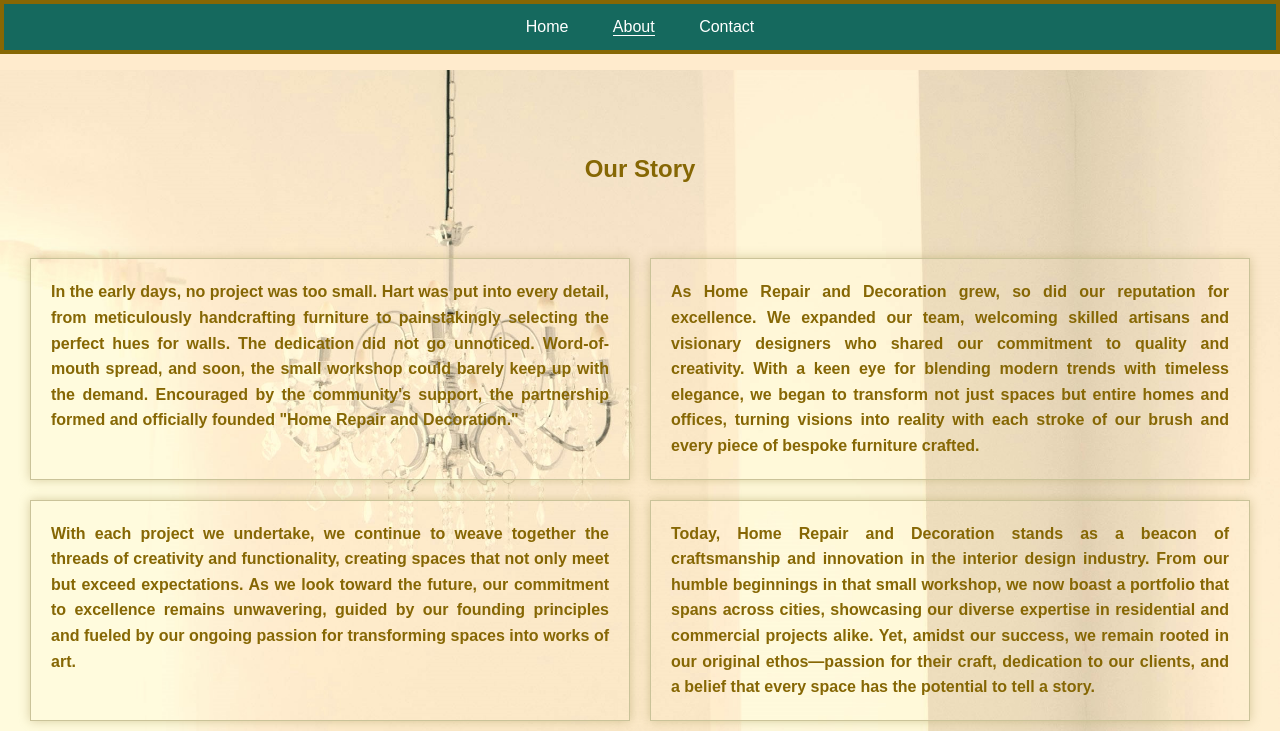
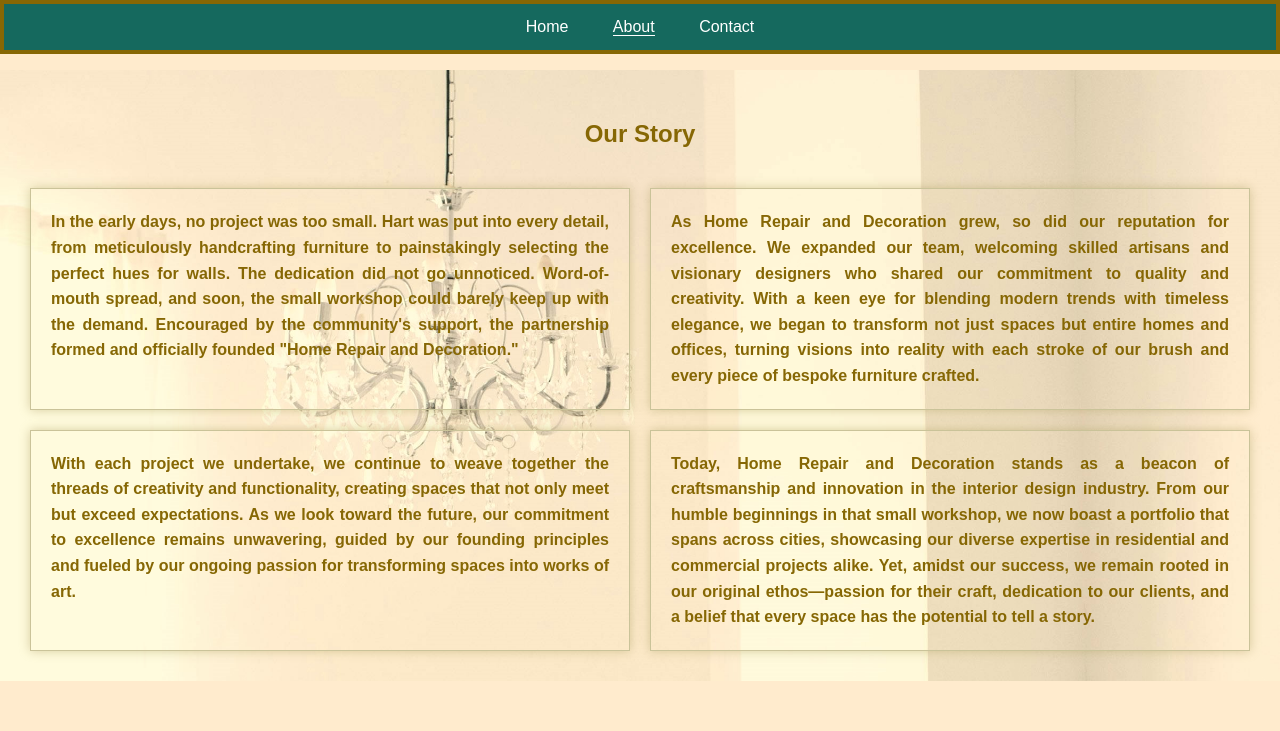
Before and after one commit to DiasDevils/Various_Business, a plain HTML site: page about.html in a window 1280 px wide. Shown: the top 731 px of the page. Drawn offline with Linux system fonts and the light colour scheme.

Commit message:
added change to margin h1

```diff
--- a/assets/style.css
+++ b/assets/style.css
@@ -11,7 +11,7 @@
 h1 {
     text-align: center;
     color: rgb(132, 96, 6);
-    margin-top: 60px;
+    margin-top: 25px;
 }
 
 /* Main Body Style */
@@ -156,7 +156,7 @@ footer {
 }
 
 #h1about {
-    margin:60px;
+    margin:25px;
     color: rgb(134, 103, 4);
 }
 
@@ -210,7 +210,7 @@ footer {
 
 #h1contact {
     color: rgb(134, 103, 4);
-    margin:60px;
+    margin:25px;
 
 }
 
```
